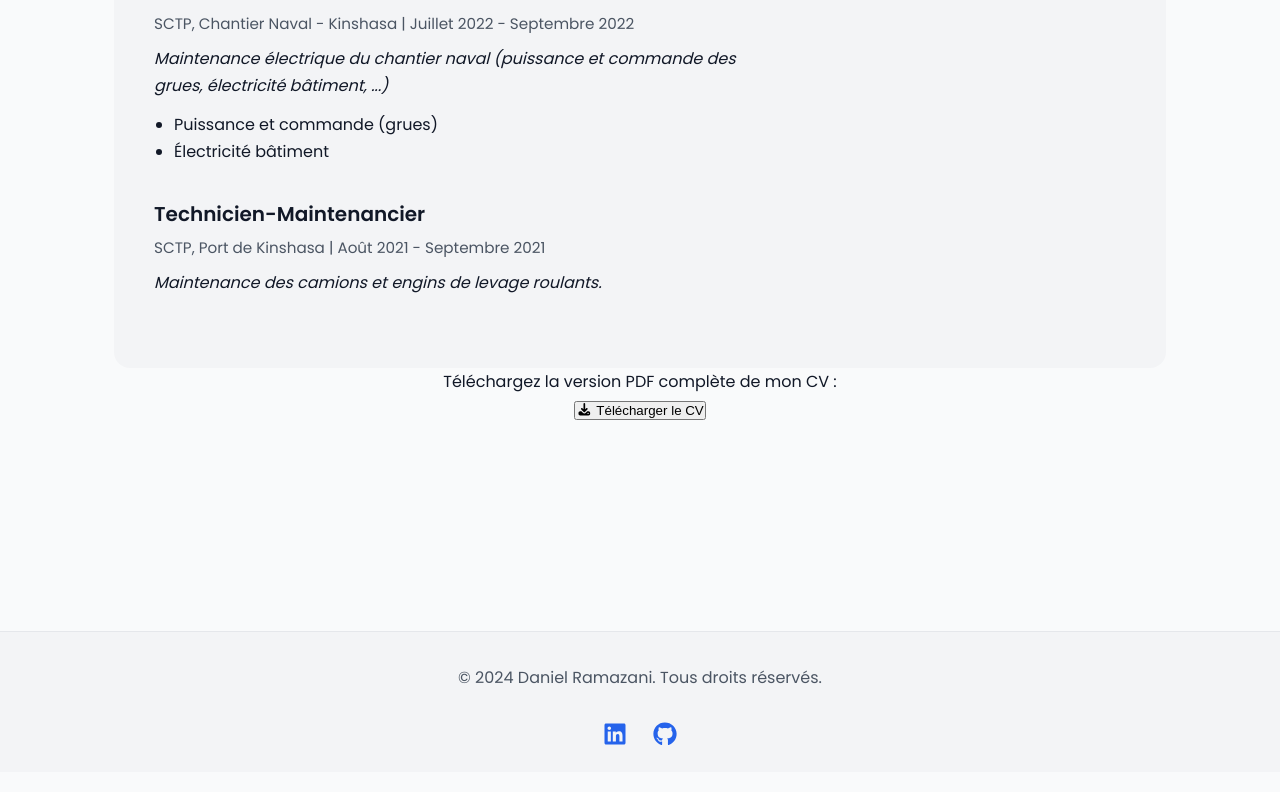
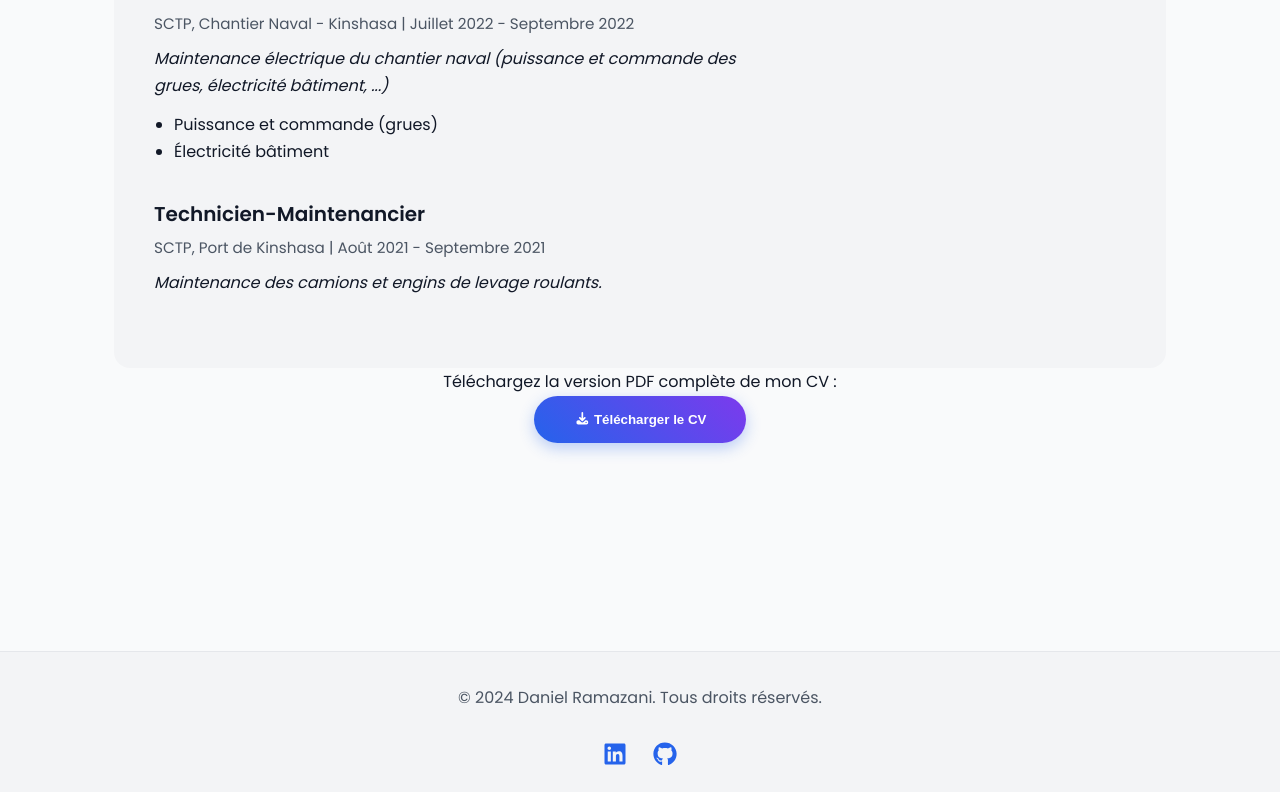
Before and after one commit to KUROYUKIHIME333/nextportfolio, a Next.js app: page /cv in a window 1280 px wide. Shown: the part 1754-2546 px from the top of the page. Built offline with nearby package versions, Linux system fonts and the light colour scheme.

Commit message:
To correct buttons

```diff
--- a/src/app/contact/page.jsx
+++ b/src/app/contact/page.jsx
@@ -64,7 +64,7 @@ export default function ContactPage() {
 						aria-label={t('contact_message_placeholder')}
 					></textarea>
 
-					<Button type="cta">{t('contact_button')}</Button>
+					<Button>{t('contact_button')}</Button>
 				</form>
 
 				<div className="quick-contact-info mt-12 text-center" data-aos="fade-up" data-aos-delay="200">
--- a/src/app/globals.css
+++ b/src/app/globals.css
@@ -262,6 +262,7 @@ body.dark-mode .cta-button {
 .cta-button:hover {
 	transform: translateY(-2px);
 	box-shadow: 0 10px 20px rgba(0, 0, 0, 0.2);
+	scale: 1.1;
 }
 
 /* ------------------------------------------- */
--- a/src/components/atoms/Button.jsx
+++ b/src/components/atoms/Button.jsx
@@ -1,20 +1,26 @@
-import Link from 'next/link';
 import { useRouter } from 'next/navigation';
 
 export const Button = ({ children, href, type = 'cta', download, ...otherProperties }) => {
 	const router = useRouter();
-	const typeClasses = type === 'cta' ? 'cta-button' : '';
-
-	if (href) {
-		return (
-			<button onClick={() => router.push(href)} className={`${typeClasses} `} download={download} {...otherProperties}>
-				{children}
-			</button>
-		);
-	}
 
 	return (
-		<button type="submit" className={`${typeClasses}`} {...otherProperties}>
+		<button
+			type={() => {
+				if (href) {
+					return 'button';
+				} else {
+					return 'submit';
+				}
+			}}
+			onClick={() => {
+				if (href) {
+					router.push(href);
+				}
+			}}
+			className={'cta-button'}
+			download={download}
+			{...otherProperties}
+		>
 			{children}
 		</button>
 	);
```
Also changed, not shown: src/app/page.jsx (+4 -4 lines).
